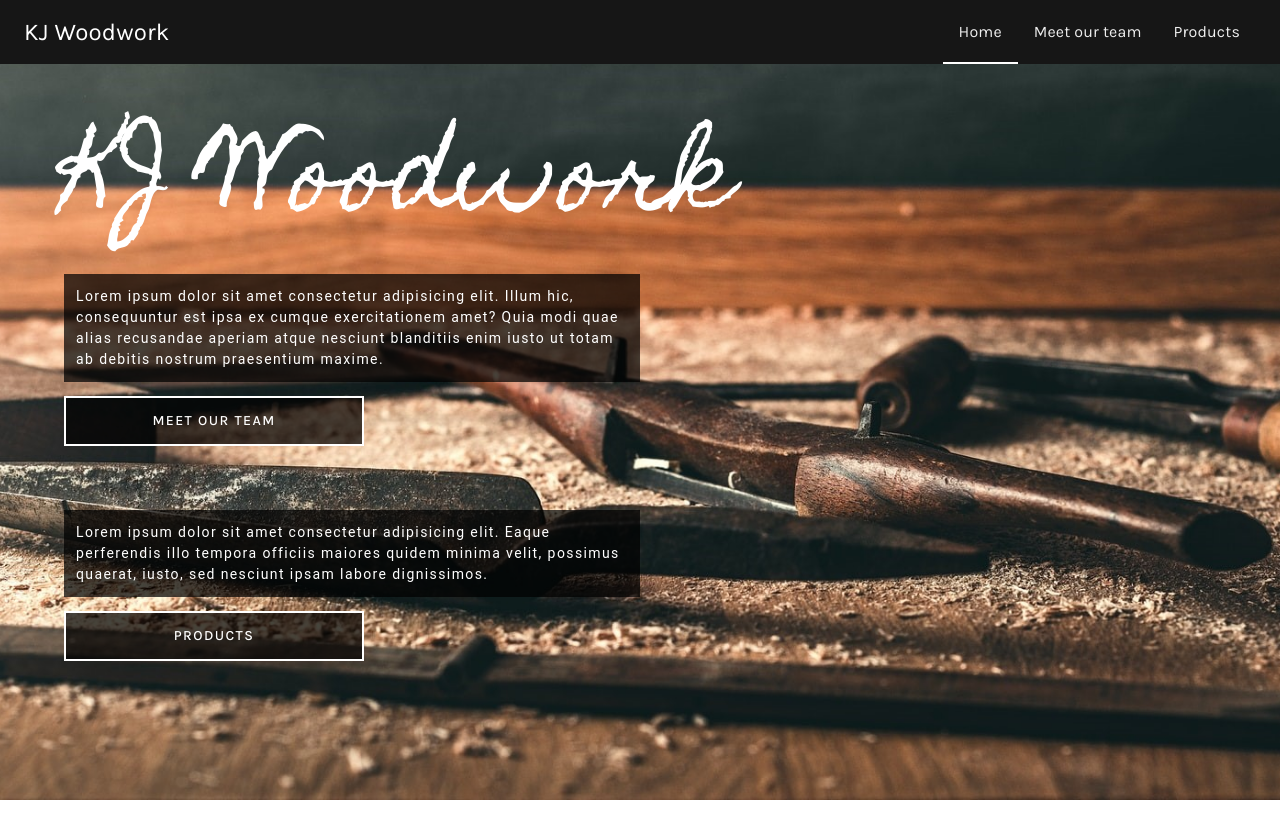
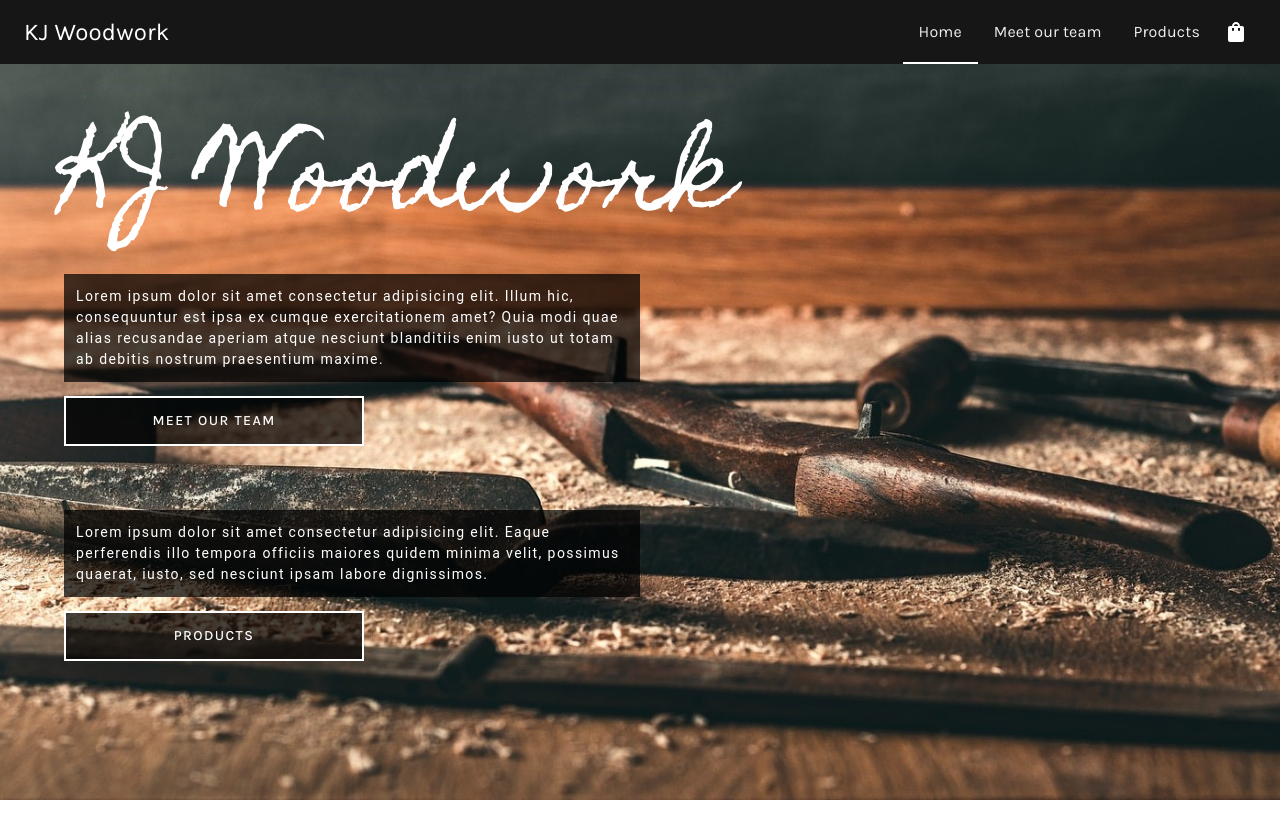
Before and after one commit to karolisjon/frontend-kj-woodwork, a React (Create React App) app in the folder kj-woodwork/: page / in a window 1280 px wide. Shown: the top 838 px of the page. Built offline with nearby package versions, Linux system fonts and the light colour scheme.

Commit message:
feat(39): added IconButton in AppBar component and created useNavigate for it

```diff
--- a/kj-woodwork/src/components/custom-button.jsx
+++ b/kj-woodwork/src/components/custom-button.jsx
@@ -4,7 +4,7 @@ const CustomButton = styled(Button)(({ theme }) => ({
   width: '300px',
   height: '50px',
   mt: 2,
-  backgroundColor: theme.palette.primary.buttonBackground,
+  backgroundColor: theme.palette.primary.darkTransparent,
   borderRadius: '0',
   border: '2px solid #fff',
   color: '#fff',
--- a/kj-woodwork/src/components/navbar/index.jsx
+++ b/kj-woodwork/src/components/navbar/index.jsx
@@ -11,9 +11,12 @@ import {
   ListItem,
   ListItemButton,
   ListItemText,
- } from '@mui/material';
+} from '@mui/material';
 import MenuOpenIcon from '@mui/icons-material/MenuOpen';
 import Link from './components';
+import ShoppingBagIcon from '@mui/icons-material/ShoppingBag';
+import theme from '../../styles/theme';
+import { useNavigate } from 'react-router-dom';
 
 const drawerWidth = 240;
 
@@ -26,6 +29,7 @@ const navItems = [
 const Navbar = (props) => {
   const { window } = props;
   const [mobileOpen, setMobileOpen] = React.useState(false);
+  let navigate = useNavigate();
 
   const handleDrawerToggle = () => {
     setMobileOpen(!mobileOpen);
@@ -71,11 +75,18 @@ const Navbar = (props) => {
             KJ Woodwork
           </Typography>
           <Box sx={{
-            display: {xs: 'none', sm: 'flex'},
+            display: { xs: 'none', sm: 'flex' },
             alignSelf: 'stretch',
-            }}>
+          }}>
             {navItems.map(({ text, to }) => <Link key={to} to={to}>{text}</Link>)}
           </Box>
+          <IconButton>
+            <ShoppingBagIcon
+            fontSize='medium'
+            onClick={() => navigate('/cart')}
+            sx={{ color: theme.palette.primary.white }}>
+            </ShoppingBagIcon>
+          </IconButton>
         </Toolbar>
       </AppBar>
       <Box component="nav">
--- a/kj-woodwork/src/styles/theme.js
+++ b/kj-woodwork/src/styles/theme.js
@@ -4,7 +4,8 @@ const theme = createTheme({
   palette: {
     primary: {
       main: '#161616',
-      buttonBackground: '#000000b8',
+      white: '#fff',
+      darkTransparent: '#000000b8',
     }
   },
   typography: {
```
